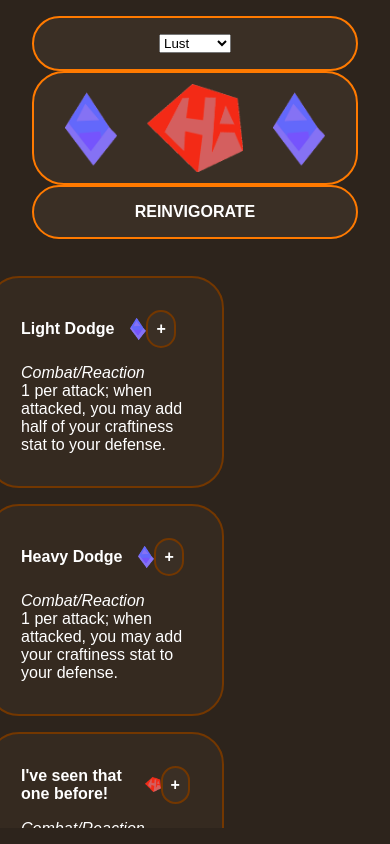
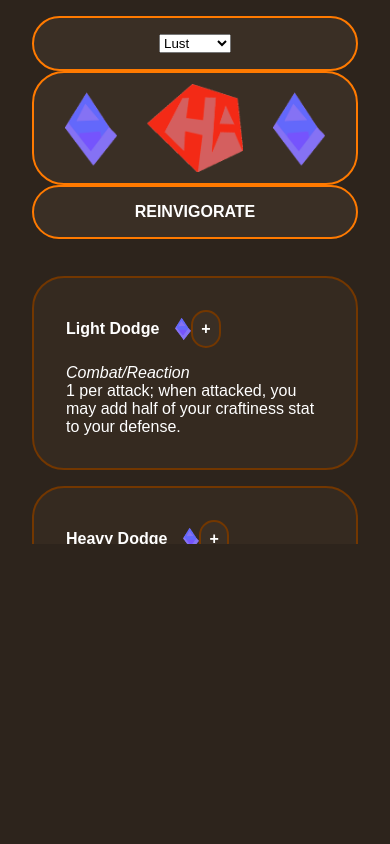
Before and after one commit to Hedgy134117/SRR, a plain HTML site: page index.html in a window 390 px wide. Drawn offline with Linux system fonts and the light colour scheme.

Commit message:
mobile friendly add/remove actions

```diff
--- a/style.css
+++ b/style.css
@@ -126,6 +126,16 @@ main {
     border: 2px solid #733700;
 }
 
+@media only screen and (max-width: 900px) {
+    .action {
+        display: block;
+    }
+    .action__description {
+        display: block;
+        text-align: left;
+    }
+}
+
 @media only screen and (max-width: 830px) {
     main {
         grid-template-rows: 15% 85%;
@@ -145,14 +155,9 @@ main {
     #top {
         flex-direction: column;
     }
-}
 
-@media only screen and (max-width: 480px) {
-    .action {
-        display: block;
-    }
-    .action__description {
-        display: block;
-        text-align: left;
+    #bottom {
+        grid-template-rows: 50% 50%;
+        grid-template-columns: 100%;
     }
 }
```
